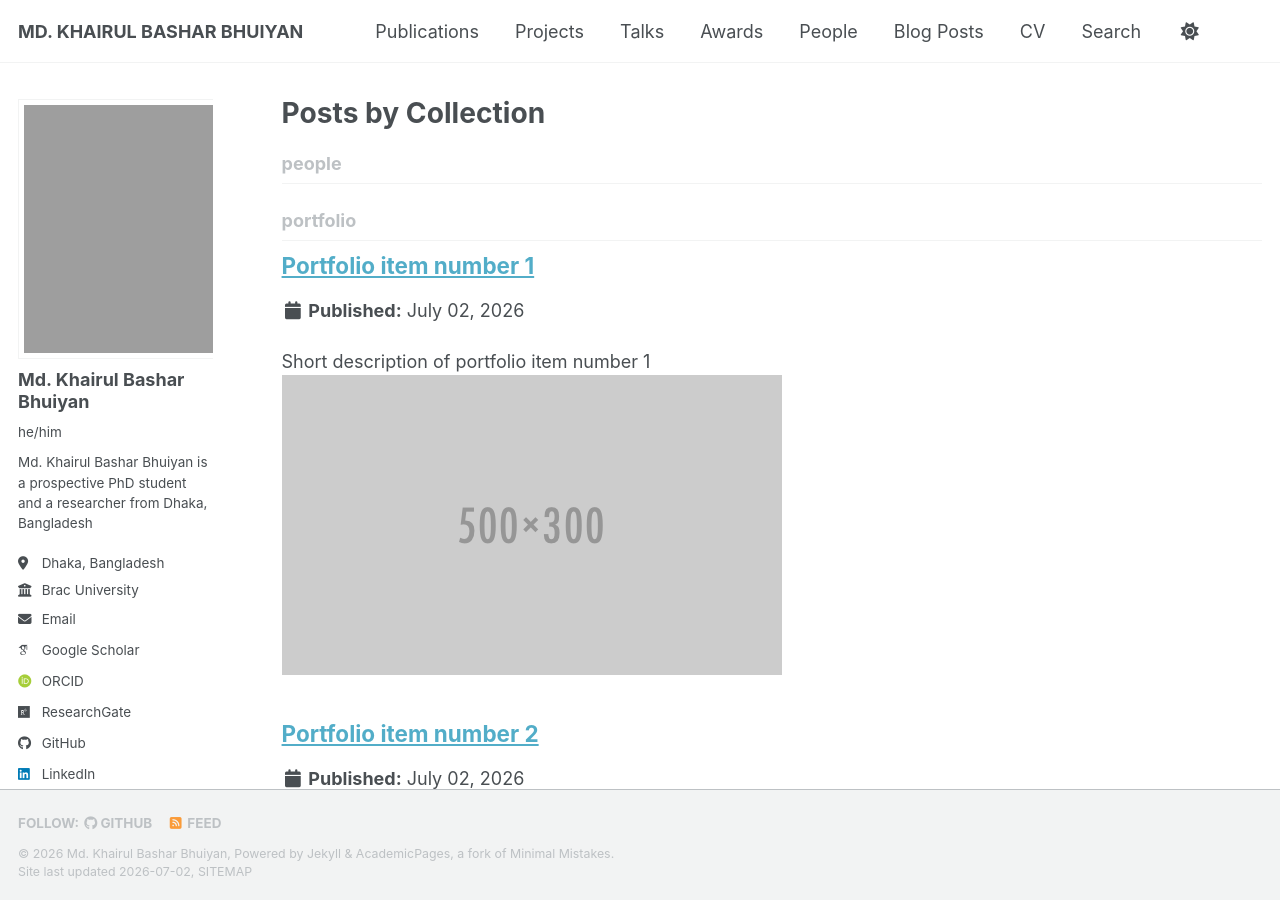
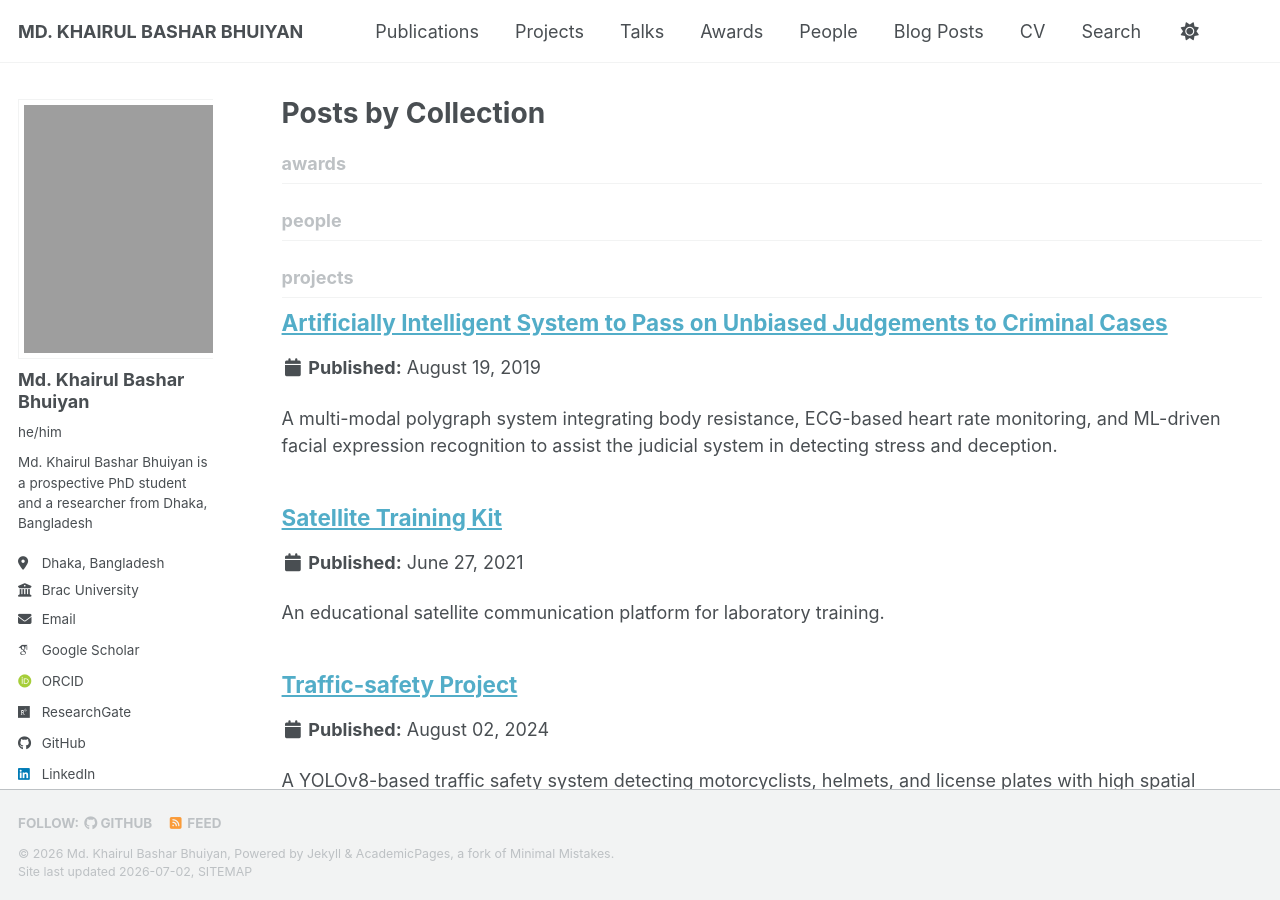
Before and after one commit to KBhuiyan13/kbashar13.github.io, a Jekyll site: the page built from _pages/collection-archive.html, in a window 1280 px wide and 900 px high. Built offline with Jekyll 4.4.1, drawn with Linux system fonts in a browser that asks for light colours; some web fonts are replaced; a script bundle is joined from its source files by our own code; library files that are not in the unit come from our copies; part of the change alters nothing that is shown.

Commit message:
Update _config.yml

```diff
--- a/_config.yml
+++ b/_config.yml
@@ -197,7 +197,7 @@ collections:
   projects:
     output: true
     permalink: /:collection/:path/
-  portfolio:
+  awards:
     output: true
     permalink: /:collection/:path/
   talks:
```
